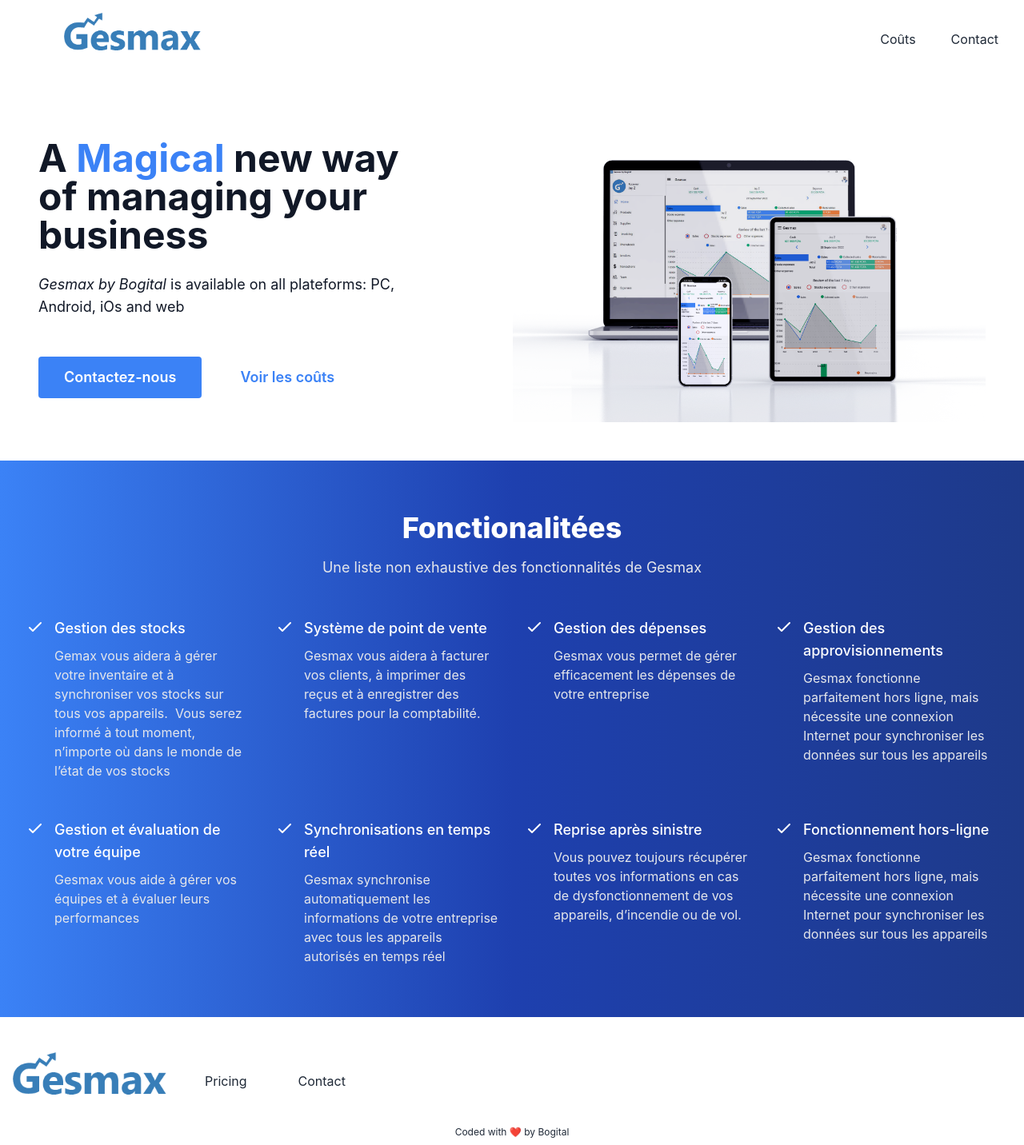
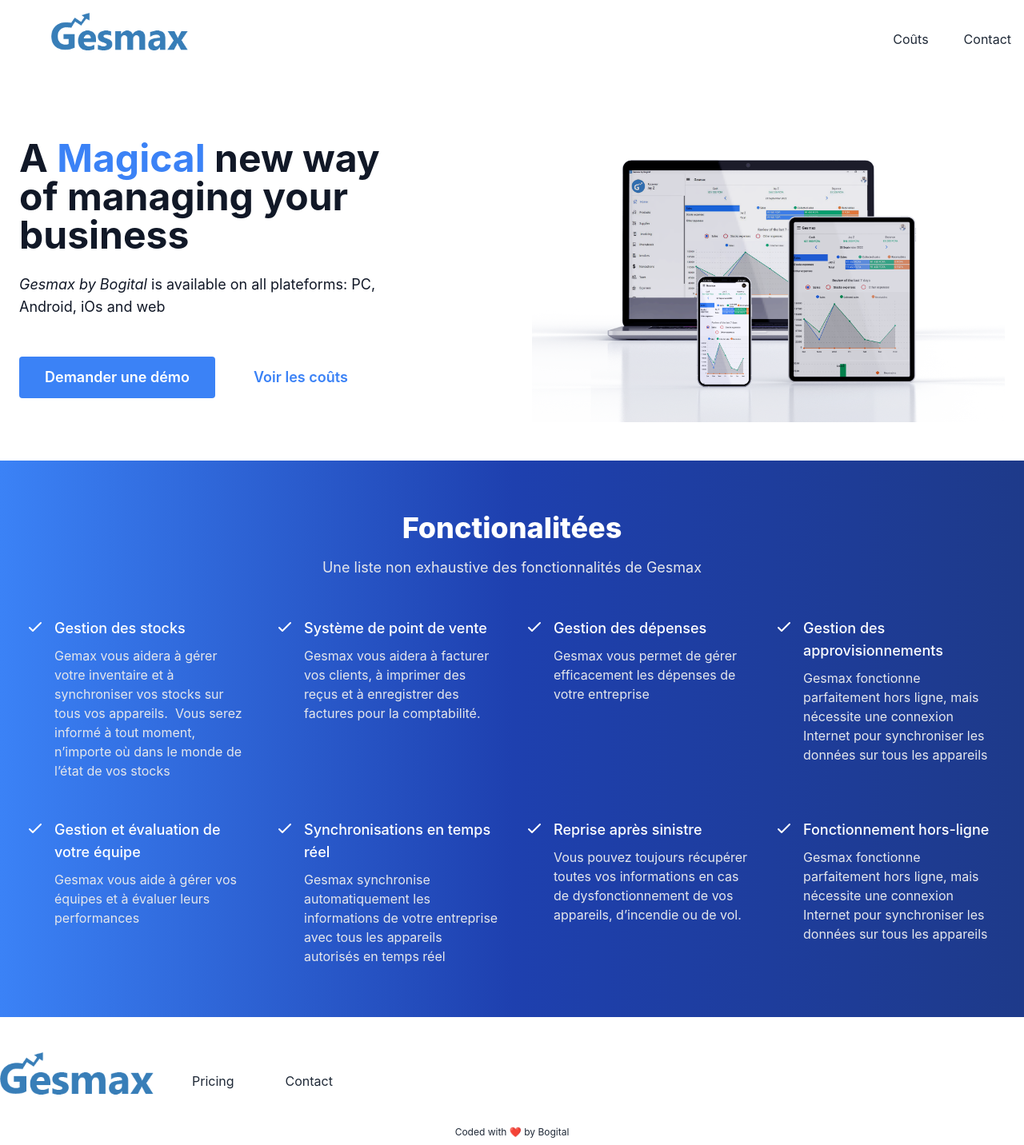
Before and after one commit to kamicodaxe/gesmax.web, a Next.js app: page / in a window 1280 px wide. Shown: the whole page at 80% size. Built offline with nearby package versions, Linux system fonts and the light colour scheme; no server answers.

Commit message:
- Updated Layout to center content on md view

```diff
--- a/components/Footer.tsx
+++ b/components/Footer.tsx
@@ -16,8 +16,8 @@
 const Footer: React.FC<{}> = ({ }) => {
 
     return (
-        <footer className="px-4 pt-8 text-gray-800">
-            <div className="container flex flex-wrap items-center justify-center mx-auto space-y-4 sm:justify-between sm:space-y-0">
+        <footer className="pt-8 text-gray-800">
+            <div className="container max-w-7xl flex flex-wrap items-center justify-center mx-auto space-y-4 sm:justify-between sm:space-y-0">
                 <div className="flex flex-row flex-wrap pr-3 space-x-4 sm:space-x-8">
                     <Link href="/" aria-label="Back to Gesmax by Bogital homepage" className="flex items-center justify-center flex-shrink-0">
                         <div className="mx-auto h-24 w-48 relative cursor-pointer">
--- a/components/Header.tsx
+++ b/components/Header.tsx
@@ -31,8 +31,8 @@
     }
 
     return (
-        <header className="flex flex-col justify-between bg-cover">
-            <nav className="p-4 text-gray-800">
+        <header className="flex max-w-7xl mx-auto flex-col justify-between bg-cover">
+            <nav className="py-4 text-gray-800">
                 <div className="flex justify-between h-16 mx-auto">
                     <Link href="/" aria-label="Back to Gesmax by Bogital homepage" className="flex items-center p-2">
                         <div className="flex items-center cursor-pointer z-50 md:px-16">
--- a/components/HomeHeader.tsx
+++ b/components/HomeHeader.tsx
@@ -24,8 +24,8 @@
     }
 
     return (
-        <header className="flex flex-col justify-between bg-cover">
-            <nav className="p-4 text-gray-800">
+        <header className="flex flex-col justify-between container max-w-7xl mx-auto bg-cover">
+            <nav className="py-4 text-gray-800">
                 <div className="flex justify-between h-16 mx-auto">
                     <Link href="/" aria-label="Back to Gesmax by Bogital homepage" className="flex items-center p-2">
                         <div className="flex items-center cursor-pointer z-50 md:px-16">
@@ -82,7 +82,7 @@
             </nav>
 
             <section className="bg-white text-gray-900">
-                <div className="container flex flex-col justify-center p-6 mx-auto sm:py-6 lg:py-12 lg:flex-row lg:justify-between">
+                <div className="container flex flex-col justify-center py-6 mx-auto sm:py-6 lg:py-12 lg:flex-row lg:justify-between">
                     <div className="flex flex-col justify-center p-6 text-center rounded-sm lg:max-w-md xl:max-w-lg lg:text-left">
                         <h1 className="text-5xl font-bold leading-none sm:text-5xl">A
                             <span className="text-primary"> Magical</span> new way of managing your business
@@ -93,7 +93,7 @@
                         <div className="flex flex-col space-y-4 sm:items-center sm:justify-center sm:flex-row sm:space-y-0 sm:space-x-4 lg:justify-start">
                             <Link href='contact'>
                                 <span className="px-8 py-3 text-lg font-semibold rounded bg-primary text-white cursor-pointer">
-                                    {isFrench ? 'Contactez-nous' : 'Contact us'}
+                                    {isFrench ? 'Demander une démo' : 'Request a demo'}
                                 </span>
                             </Link>
                             <Link href='/pricing'>
--- a/pages/contact.tsx
+++ b/pages/contact.tsx
@@ -18,7 +18,7 @@
       <Header locale={locale as string} title="Contact" subtitle={s.subtitle} active='contact' hideHero />
       <section className="min-h-screen bg-gradient-to-r from-primary via-blue-800 to-blue-900 ">
         {/* <section className="min-h-screen bg-gradient-to-r from-primary via-blue-800 to-blue-900 dark:from-gray-700 dark:via-gray-800 dark:to-gray-900"> */}
-        <div className="container flex flex-col min-h-screen px-6 py-12 mx-auto">
+        <div className="container flex flex-col min-h-screen max-w-7xl px-6 py-12 mx-auto">
           <div className="flex-1 lg:flex lg:items-center lg:-mx-6">
             <div className="text-white lg:w-1/2 lg:mx-6">
               <h1 className="text-3xl font-semibold capitalize lg:text-5xl">{s.contact}</h1>
@@ -111,7 +111,7 @@
                     <textarea name="message" className="block w-full h-32 px-5 py-3 mt-2 text-gray-700 placeholder-gray-400 bg-white border border-gray-200 rounded-md md:h-48 dark:bg-gray-900 dark:text-gray-300 dark:border-gray-600 focus:border-blue-400 focus:ring-blue-300 focus:ring-opacity-40 dark:focus:border-blue-300 focus:outline-none focus:ring" placeholder="Message"></textarea>
                   </div>
 
-                  <input type="hidden" name="_next" value="https://gesmax.net"></input>
+                  <input type="hidden" name="_next" value="http://gesmax.vercel.app/"></input>
                   <input type="hidden" name="_subject" value="New submission! GESMAX"></input>
 
                   <button className="w-full px-6 py-3 mt-6 text-sm font-medium tracking-wide text-white capitalize transition-colors duration-300 transform bg-primary rounded-md hover:bg-blue-500 focus:outline-none focus:ring focus:ring-blue-400 focus:ring-opacity-50">
--- a/pages/pricing.tsx
+++ b/pages/pricing.tsx
@@ -1,6 +1,6 @@
 import type { GetStaticProps, NextPage } from 'next'
 import { useRouter } from 'next/router'
-import { useEffect, useMemo } from 'react'
+import { useMemo } from 'react'
 import Header from '../components/Header'
 import Layout from '../components/Layout'
 
@@ -30,8 +30,8 @@
   return (
     <Layout locale={locale as string} title={title} desc={desc}>
       <Header locale={locale as string} title="Pricing" subtitle={subtitle} active='pricing' image={{ src: "/images/prices.png", alt: "" }} />
-      <section className="py-20 bg-gradient-to-r from-primary via-blue-800 to-blue-900 text-gray-100">
-        <div className="container px-4 mx-auto">
+      <section className="py-20  bg-gradient-to-r from-primary via-blue-800 to-blue-900 text-gray-100">
+        <div className="container max-w-7xl px-4 mx-auto">
           {/* <div className="max-w-2xl mx-auto mb-16 text-center">
             <span className="font-bold tracking-wider uppercase text-primary">Pricing</span>
             <h2 className="text-4xl font-bold lg:text-5xl">Choose your best plan</h2>
@@ -60,15 +60,14 @@
                 <a rel="noopener noreferrer" href="mailto:gesmax@bogital.com" className="inline-block w-full px-5 py-3 font-semibold tracking-wider text-center rounded bg-primary text-gray-900">Get Started</a>
               </div>
             </div>
-            <div className="flex w-full mb-8 sm:px-4 md:w-1/2 lg:w-1/3 lg:mb-0">
+            {/* <div className="flex w-full mb-8 sm:px-4 md:w-1/2 lg:w-1/3 lg:mb-0">
               <div className="flex flex-col p-6 space-y-6 rounded shadow sm:p-8 bg-white text-gray-900">
                 <div className="space-y-2">
                   <h4 className="text-2xl font-bold">Biannual</h4>
-                  <span className="text-4xl font-bold">60 000 FCFA
+                  <span className="text-4xl font-bold">90 000 FCFA
                     <span className="text-sm tracking-wide">/6 months</span>
                   </span>
                 </div>
-                {/* <p className="leading-relaxed">Morbi cursus ut sapien sit amet consectetur.</p> */}
                 <ul className="flex-1 space-y-2">
                   <li className="flex items-center space-x-2">
                     <SVGTickGray />
@@ -78,23 +77,15 @@
                     <SVGTickGray />
                     <span>24/24 7/7 support</span>
                   </li>
-                  {/* <li className="flex items-center space-x-2">
-                    <SVGTickGray />
-                    <span>Praesent faucibus</span>
-                  </li>
-                  <li className="flex items-center space-x-2">
-                    <SVGTickGray />
-                    <span>Aenean et lectus blandit</span>
-                  </li> */}
                 </ul>
                 <a rel="noopener noreferrer" href="mailto:gesmax@bogital.com" className="inline-block w-full px-5 py-3 font-bold tracking-wider text-center rounded bg-primary text-white">Get Started</a>
               </div>
-            </div>
+            </div> */}
             <div className="w-full mb-8 sm:px-4 md:w-1/2 lg:w-1/3 lg:mb-0">
               <div className="p-6 space-y-6 rounded shadow sm:p-8 bg-gray-900">
                 <div className="space-y-2">
                   <h4 className="text-2xl font-bold">Annual</h4>
-                  <span className="text-4xl font-bold">100 000 FCFA
+                  <span className="text-4xl font-bold">150 000 FCFA
                     <span className="text-sm tracking-wide">/12 months</span>
                   </span>
                 </div>
```
